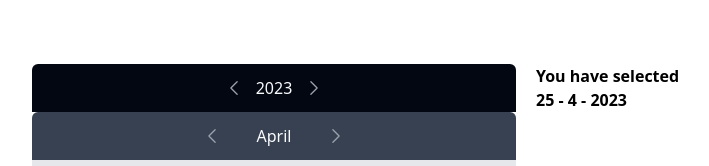
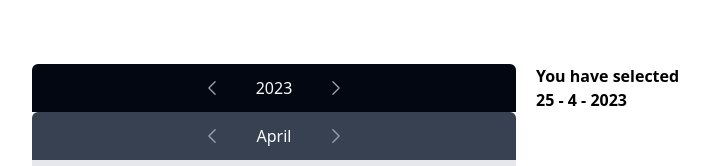
Before and after one commit to AdaN6/Calendar-UI, a Vue app: page / in a window 1280 px wide. Shown: the top 166 px of the page, without its empty margins (272-981 px from the left). Built offline with nearby package versions, Linux system fonts and the light colour scheme.

Commit message:
added w for the year to look align with month

```diff
--- a/src/components/calendar/Year.vue
+++ b/src/components/calendar/Year.vue
@@ -2,7 +2,7 @@
     <div class="bg-gray-950 p-3 rounded-t-md grid place-items-center">
         <span class="flex items-center space-x-3 select-none text-gray-50">
             <ChevronLeftIcon class="h-5 w-5 text-gray-400 cursor-pointer" @click="() => modifyYear(-1)" />
-            <span>{{ year }}</span>
+            <span class="w-20 text-center ">{{ year }}</span>
             <ChevronRightIcon class="h-5 w-5 text-gray-400 cursor-pointer" @click="() => modifyYear(1)" />
         </span>
     </div>
```
